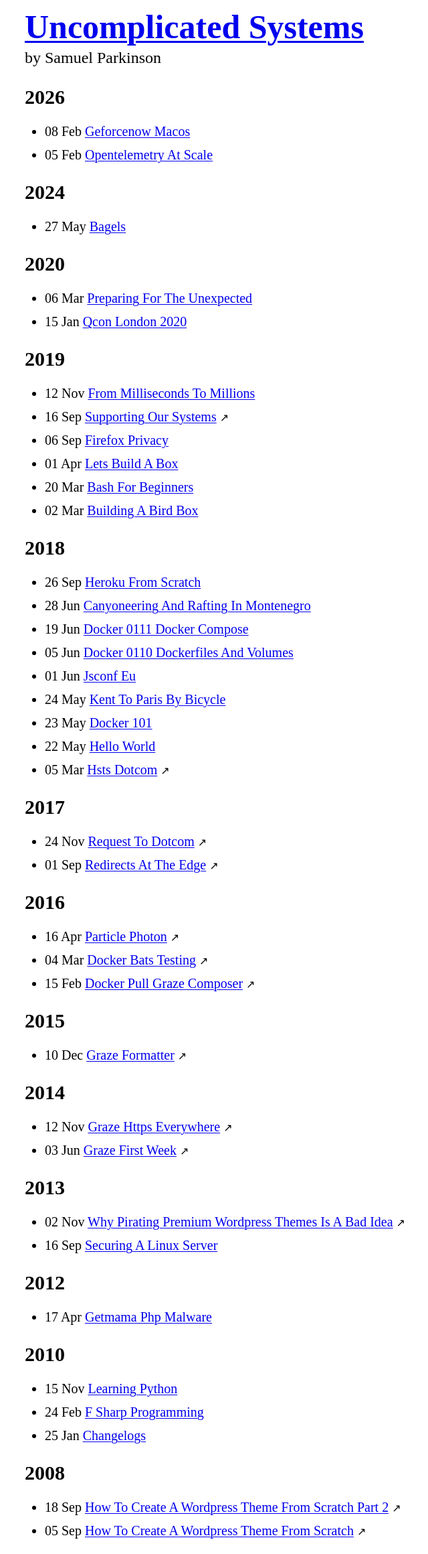
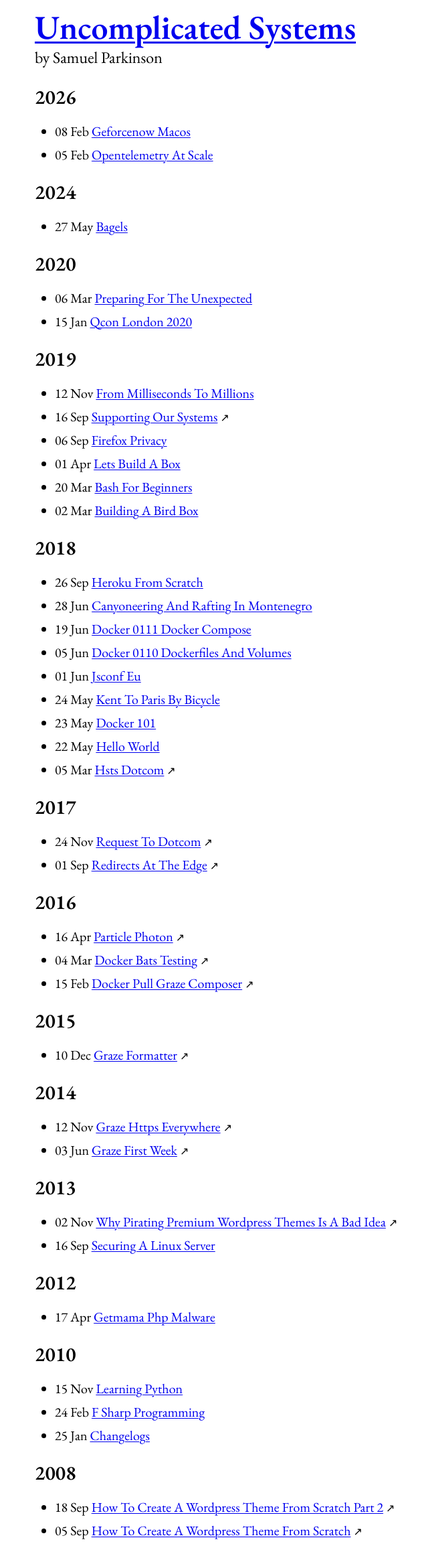
Before and after one commit to sjparkinson/uncomplicated.systems, a Jekyll site: the page built from index.html, in a window 1280 px wide. Shown: the whole page at 67% size, without its empty margins (228-868 px from the left). Built offline with Jekyll 4.4.1, drawn with Linux system fonts in a browser that asks for light colours.

Commit message:
Update main.css

```diff
--- a/assets/css/main.css
+++ b/assets/css/main.css
@@ -2,7 +2,7 @@
     font-family: "EB Garamond";
     font-style: italic;
     font-weight: 400 800;
-    font-display: optional;
+    font-display: swap;
     src: url(../fonts/eb-garamond-italic-ext.woff2) format("woff2");
     unicode-range: U+0100-02BA, U+02BD-02C5, U+02C7-02CC, U+02CE-02D7, U+02DD-02FF, U+0304, U+0308, U+0329, U+1D00-1DBF, U+1E00-1E9F, U+1EF2-1EFF, U+2020, U+20A0-20AB, U+20AD-20C0, U+2113, U+2C60-2C7F, U+A720-A7FF;
 }
@@ -11,7 +11,7 @@
     font-family: "EB Garamond";
     font-style: italic;
     font-weight: 400 800;
-    font-display: optional;
+    font-display: swap;
     src: url(../fonts/eb-garamond-italic-latin.woff2) format("woff2");
     unicode-range: U+0000-00FF, U+0131, U+0152-0153, U+02BB-02BC, U+02C6, U+02DA, U+02DC, U+0304, U+0308, U+0329, U+2000-206F, U+20AC, U+2122, U+2191, U+2193, U+2212, U+2215, U+FEFF, U+FFFD;
 }
@@ -21,7 +21,7 @@
     font-family: "EB Garamond";
     font-style: normal;
     font-weight: 400 800;
-    font-display: optional;
+    font-display: swap;
     src: url(../fonts/eb-garamond-normal-ext.woff2) format("woff2");
     unicode-range: U+0100-02BA, U+02BD-02C5, U+02C7-02CC, U+02CE-02D7, U+02DD-02FF, U+0304, U+0308, U+0329, U+1D00-1DBF, U+1E00-1E9F, U+1EF2-1EFF, U+2020, U+20A0-20AB, U+20AD-20C0, U+2113, U+2C60-2C7F, U+A720-A7FF;
 }
@@ -30,7 +30,7 @@
     font-family: "EB Garamond";
     font-style: normal;
     font-weight: 400 800;
-    font-display: optional;
+    font-display: swap;
     src: url(../fonts/eb-garamond-normal-latin.woff2) format("woff2");
     unicode-range: U+0000-00FF, U+0131, U+0152-0153, U+02BB-02BC, U+02C6, U+02DA, U+02DC, U+0304, U+0308, U+0329, U+2000-206F, U+20AC, U+2122, U+2191, U+2193, U+2212, U+2215, U+FEFF, U+FFFD;
 }
@@ -39,7 +39,7 @@
     font-family: "Google Sans Code";
     font-style: italic;
     font-weight: 300 800;
-    font-display: optional;
+    font-display: swap;
     src: url(../fonts/google-sans-code-italic-ext.woff2) format("woff2");
     unicode-range: U+0100-02BA, U+02BD-02C5, U+02C7-02CC, U+02CE-02D7, U+02DD-02FF, U+0304, U+0308, U+0329, U+1D00-1DBF, U+1E00-1E9F, U+1EF2-1EFF, U+2020, U+20A0-20AB, U+20AD-20C0, U+2113, U+2C60-2C7F, U+A720-A7FF;
 }
@@ -48,7 +48,7 @@
     font-family: "Google Sans Code";
     font-style: italic;
     font-weight: 300 800;
-    font-display: optional;
+    font-display: swap;
     src: url(../fonts/google-sans-code-italic-latin.woff2) format("woff2");
     unicode-range: U+0000-00FF, U+0131, U+0152-0153, U+02BB-02BC, U+02C6, U+02DA, U+02DC, U+0304, U+0308, U+0329, U+2000-206F, U+20AC, U+2122, U+2191, U+2193, U+2212, U+2215, U+FEFF, U+FFFD;
 }
@@ -57,7 +57,7 @@
     font-family: "Google Sans Code";
     font-style: normal;
     font-weight: 300 800;
-    font-display: optional;
+    font-display: swap;
     src: url(../fonts/google-sans-code-normal-ext.woff2) format("woff2");
     unicode-range: U+0100-02BA, U+02BD-02C5, U+02C7-02CC, U+02CE-02D7, U+02DD-02FF, U+0304, U+0308, U+0329, U+1D00-1DBF, U+1E00-1E9F, U+1EF2-1EFF, U+2020, U+20A0-20AB, U+20AD-20C0, U+2113, U+2C60-2C7F, U+A720-A7FF;
 }
@@ -66,7 +66,7 @@
     font-family: "Google Sans Code";
     font-style: normal;
     font-weight: 300 800;
-    font-display: optional;
+    font-display: swap;
     src: url(../fonts/google-sans-code-normal-latin.woff2) format("woff2");
     unicode-range: U+0000-00FF, U+0131, U+0152-0153, U+02BB-02BC, U+02C6, U+02DA, U+02DC, U+0304, U+0308, U+0329, U+2000-206F, U+20AC, U+2122, U+2191, U+2193, U+2212, U+2215, U+FEFF, U+FFFD;
 }
```
